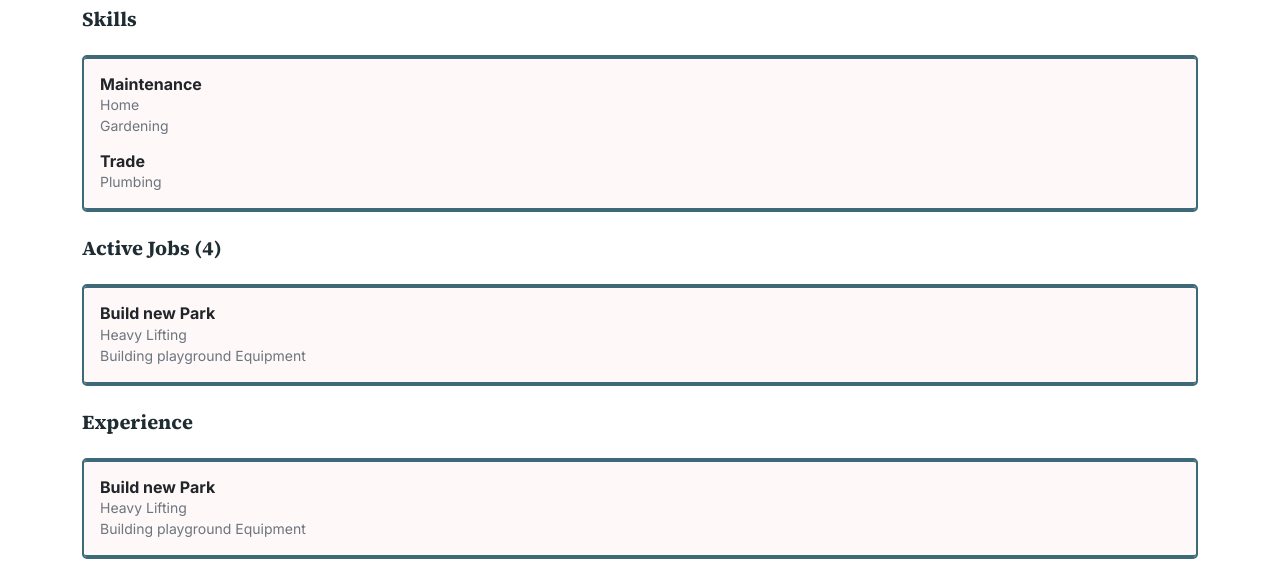
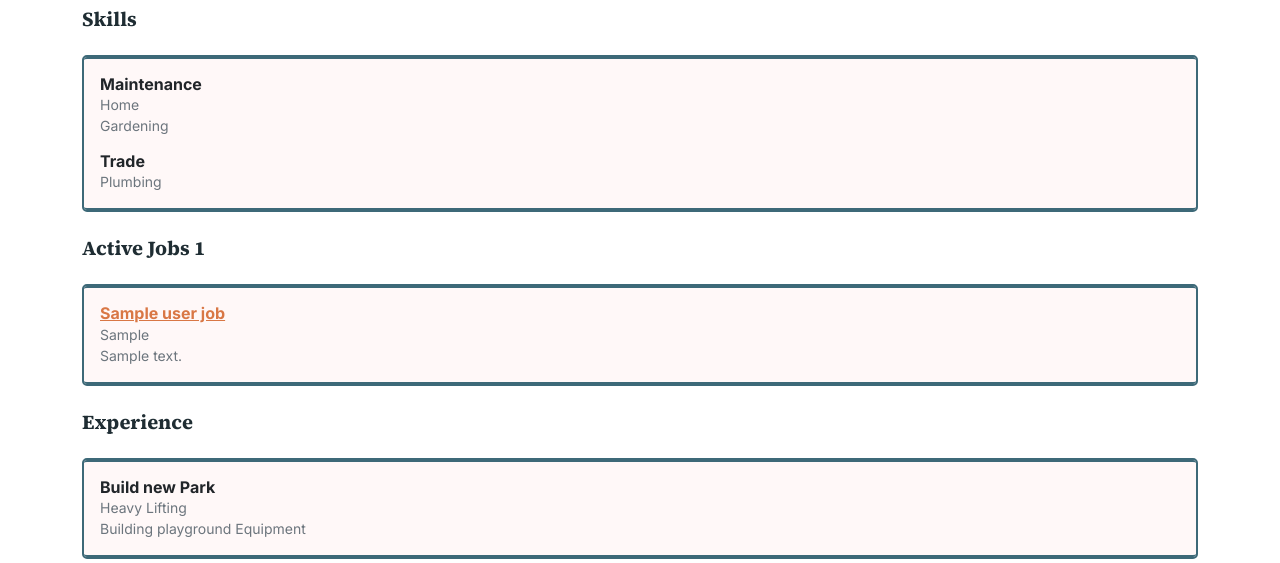
Before and after one commit to Jamie-Lawlor/HelpOuts, a Flask app: template templates/profile/helper_profile.html in a window 1280 px wide. Shown: the part 652-1215 px from the top of the page. Run offline with Flask 3, Linux system fonts and the light colour scheme; tables that the repository leaves empty hold one stand-in row (values such as "Sample post"); the template is opened without the code that fills it: values that come from a table or form of the project are taken from there, most other values are stand-ins (such as "Sample title", 1, 10 or a date in 2020); some web fonts are replaced.

Commit message:
#65584 Display  jobs accepted within helper profile
Display jobs a helper has accepted within their profile

```diff
--- a/templates/profile/helper_profile.html
+++ b/templates/profile/helper_profile.html
@@ -94,23 +94,28 @@
 
 
                                 <h5 class="fw-bold mb-4 mt-4">
-                                        Active Jobs (4)
+                                        Active Jobs {{ user_jobs|length }}
                                 </h5>
                                 <div class="card helper-cards">
                                         <div class="list-group list-group-flush shadow-sm-rounded-3">
+                                                {% for i in range(user_jobs|length) %}
                                                 <span class="list-group-item list-group-item-action d-flex justify-content-between align-items-center p-3">
                                                         <div>
+                                                                <a href="/view_post/{{ user_jobs[i].job_title }}">
                                                                 <h6 class="mb-0 fw-bold">
-                                                                        Build new Park
+                                                                        {{ user_jobs[i].job_title }}
                                                                 </h6>
+                                                                </a>
                                                                 <small class="text-muted text-primary d-block">
-                                                                        Heavy Lifting
+                                                                        {{ user_jobs[i].short_type }}
                                                                 </small>
                                                                 <small class="text-muted text-primary d-block">
-                                                                        Building playground Equipment
+                                                                        {{ user_jobs[i].job_description }}
                                                                 </small>
+
                                                         </div>
                                                 </span>
+                                                {% endfor %}
                                         </div>
                                 </div>
                                 <h5 class="fw-bold mb-4 mt-4">
```
Also changed, not shown: routes/profile.py (+6 -1 lines).
